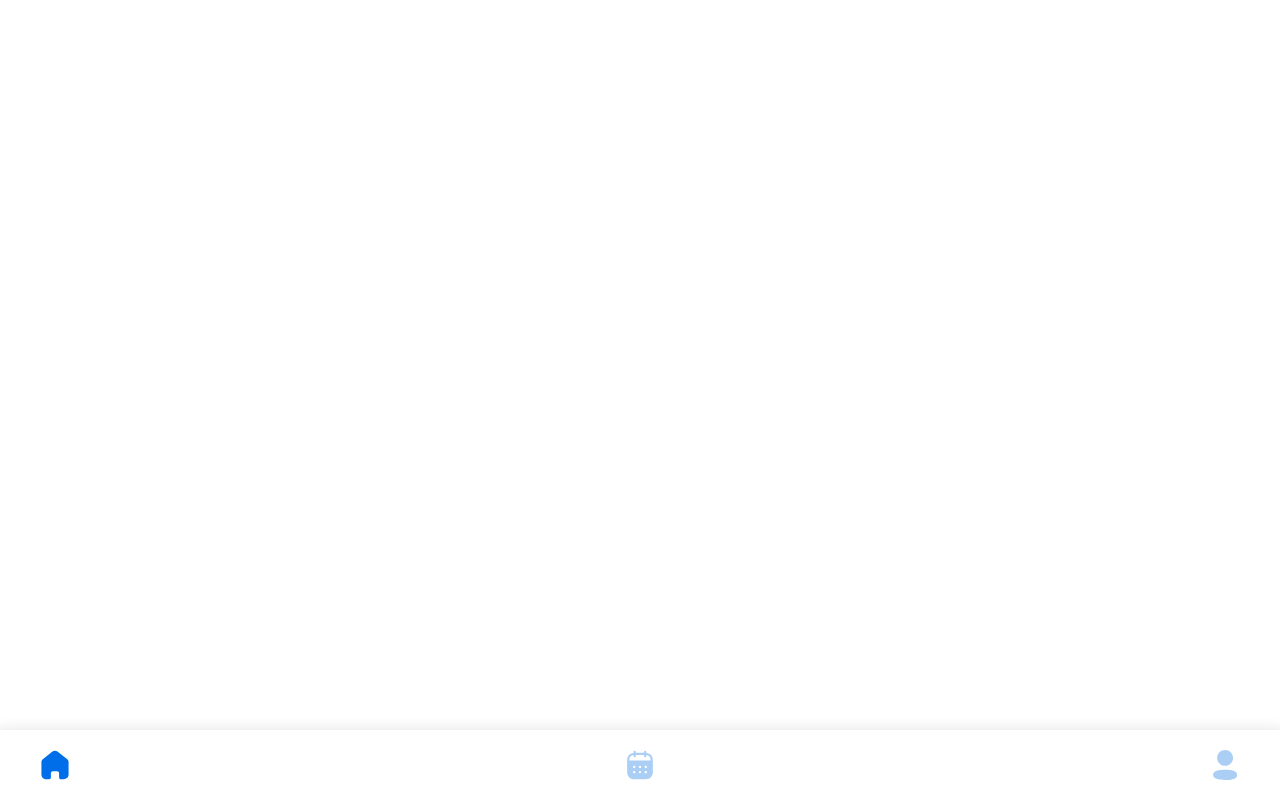
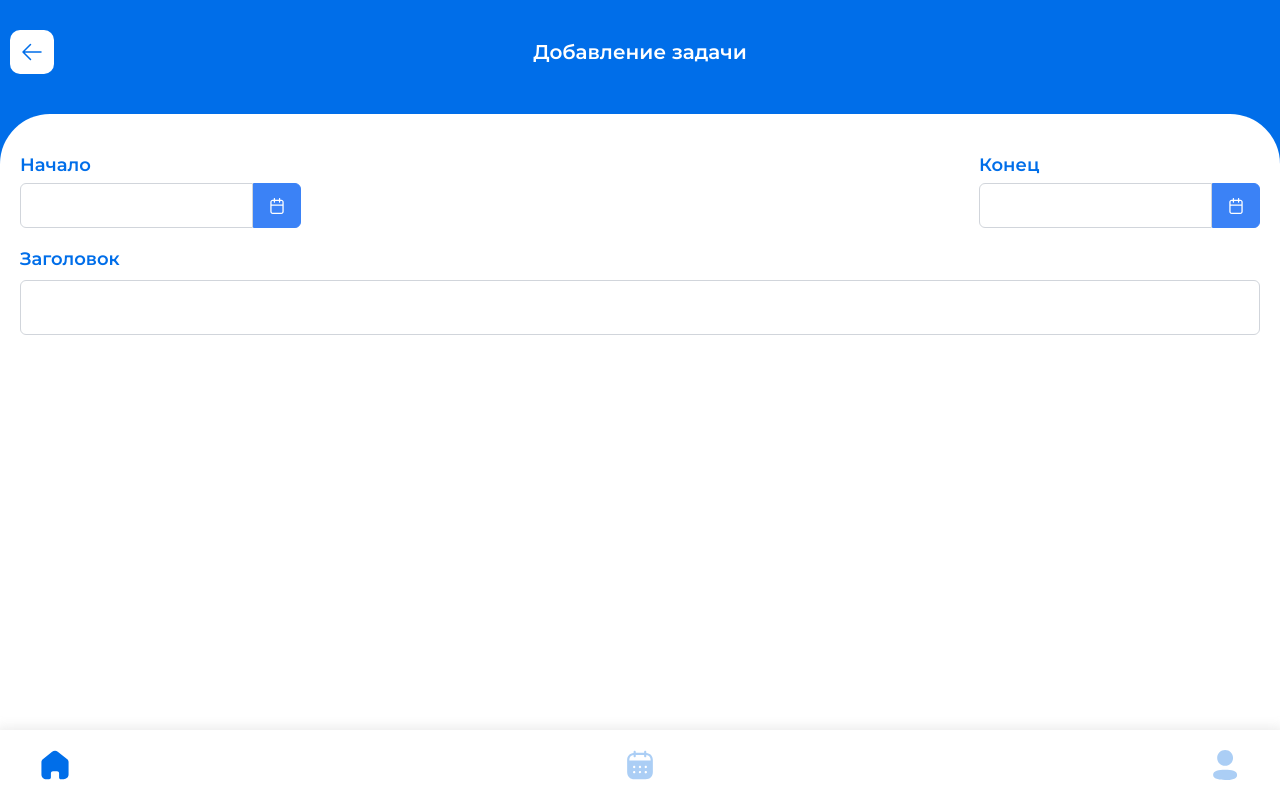
Before and after one commit to walentyao/scheduler, a Vue app: page /add-task in a window 1280 px wide. Built offline with nearby package versions, Linux system fonts and the light colour scheme; a web font is replaced by a local one.

Commit message:
verstka addTaskPage

```diff
--- a/package.json
+++ b/package.json
@@ -15,6 +15,7 @@
   "dependencies": {
     "@heroicons/vue": "^2.1.1",
     "pinia": "^2.1.7",
+    "primevue": "^3.45.0",
     "sass": "^1.69.5",
     "vue": "^3.3.11",
     "vue-router": "^4.2.5"
--- a/src/app/styles/style.scss
+++ b/src/app/styles/style.scss
@@ -1,11 +1,17 @@
 @import url('https://fonts.googleapis.com/css2?family=Montserrat:ital,wght@0,100;0,200;0,300;0,400;0,500;0,600;0,700;0,800;0,900;1,100;1,200;1,300;1,400;1,500;1,600;1,700;1,800;1,900&display=swap');
 
 
-* {
-  padding: 0;
-  margin: 0;
-  box-sizing: border-box;
-  font-family: 'Montserrat', sans-serif;
+/* Order */
+@layer reset, primevue;
+
+/* Reset CSS */
+@layer reset {
+  * {
+    padding: 0;
+    margin: 0;
+    box-sizing: border-box;
+    font-family: 'Montserrat', sans-serif;
+  }
 }
 
 #app {
@@ -56,3 +62,9 @@
     padding-left: 60px;
   }
 }
+
+.blue-title {
+  font-size: 18px;
+  color: var(--color-blue);
+  font-weight: 600;
+}
--- a/src/main.ts
+++ b/src/main.ts
@@ -1,7 +1,8 @@
 import './app/styles/style.scss';
+import 'primevue/resources/themes/lara-light-blue/theme.css';
 import { createApp } from 'vue';
 import { createPinia } from 'pinia';
-
+import PrimeVue from 'primevue/config';
 import App from './app/App.vue';
 import router from './app/providers/router';
 
@@ -9,5 +10,6 @@ const app = createApp(App);
 
 app.use(createPinia());
 app.use(router);
+app.use(PrimeVue);
 
 app.mount('#app');
--- a/src/pages/AddTaskPage/AddTaskPage.vue
+++ b/src/pages/AddTaskPage/AddTaskPage.vue
@@ -1,9 +1,115 @@
-<script setup lang="ts"></script>
+<script setup lang="ts">
+import CustomButton from '@/shared/components/CustomButton.vue';
+import Calendar from 'primevue/calendar';
+import InputText from 'primevue/inputtext';
+import { ArrowLeftIcon } from '@heroicons/vue/24/solid';
+import { ref } from 'vue';
+
+const buttondisplay = ref();
+</script>
 
 <template>
   <div class="add-task-page">
-    <header></header>
+    <header class="header add-task-page__header">
+      <div class="header__button">
+        <CustomButton
+          type="icon"
+          theme="reverse"
+          :icon="ArrowLeftIcon"
+        />
+      </div>
+      <span class="header__title">Добавление задачи</span>
+    </header>
+    <main class="main">
+      <div class="date main__date">
+        <div class="date__item">
+          <span class="blue-title">Начало</span>
+          <Calendar
+            v-model="buttondisplay"
+            showIcon
+            date-format="M-dd-yy"
+          />
+        </div>
+        <div class="date__item">
+          <span class="blue-title">Конец</span>
+          <Calendar
+            v-model="buttondisplay"
+            showIcon
+            date-format="M-dd-yy"
+          />
+        </div>
+      </div>
+      <div class="main__title">
+        <h3 class="blue-title">Заголовок</h3>
+        <InputText size="large" />
+      </div>
+
+      <div class="main__category"></div>
+    </main>
   </div>
 </template>
 
-<style scoped lang="scss"></style>
+<style scoped lang="scss">
+.add-task-page {
+  width: 100%;
+  background: var(--color-blue);
+  display: flex;
+  flex-direction: column;
+  row-gap: 30px;
+}
+
+.header {
+  margin-top: 20px;
+  padding: 20px;
+  position: relative;
+  display: flex;
+  align-items: center;
+  justify-content: center;
+
+  &__button {
+    position: absolute;
+    left: 10px;
+  }
+
+  &__title {
+    color: white;
+    font-weight: 600;
+    font-size: 20px;
+  }
+}
+
+.main {
+  flex: 1;
+  background: white;
+  padding: 20px;
+  border-radius: 50px 50px 0 0;
+
+  display: flex;
+  flex-direction: column;
+  row-gap: 20px;
+
+  &__date {
+    margin-top: 20px;
+  }
+
+  &__title {
+    display: flex;
+    flex-direction: column;
+    row-gap: 10px;
+  }
+}
+
+.date {
+  display: flex;
+  flex-direction: row;
+  justify-content: space-between;
+  align-items: center;
+  column-gap: 15px;
+
+  &__item {
+    display: flex;
+    flex-direction: column;
+    row-gap: 7px;
+  }
+}
+</style>
--- a/src/pages/DashboardPage/DashboardPage.vue
+++ b/src/pages/DashboardPage/DashboardPage.vue
@@ -93,6 +93,7 @@ import CheckboxSwitch from '@/shared/components/CheckboxSwitch.vue';
   flex-direction: column;
   row-gap: 30px;
 
+  padding: 10px;
   max-width: 375px;
   width: 100%;
 }
--- a/src/shared/components/CustomButton.vue
+++ b/src/shared/components/CustomButton.vue
@@ -2,21 +2,28 @@
 import { type Component } from 'vue';
 
 type TypeButton = 'primary' | 'icon';
+
 interface IProps {
   label?: string;
   icon?: Component;
   type: TypeButton;
+  theme?: string;
 }
 
 const props = defineProps<IProps>();
 
-const style = 'btn__' + props.type;
+const getStyle = (): string => {
+  let style = 'btn__' + props.type;
+  if (props.type === 'icon' && props.theme) style += ' btn__icon_' + props.theme;
+
+  return style;
+};
 </script>
 
 <template>
   <button
     class="btn"
-    :class="style"
+    :class="getStyle()"
   >
     <component
       v-if="icon"
@@ -29,6 +36,10 @@ const style = 'btn__' + props.type;
 
 <style scoped lang="scss">
 .btn {
+  --color-btn-back: var(--color-blue);
+  --color-btn-icon: white;
+  --color-btn-text: white;
+
   padding: 10px;
   border-radius: 10px;
   border: none;
@@ -44,8 +55,8 @@ const style = 'btn__' + props.type;
   transition: all 0.2s ease;
 
   &__primary {
-    background: var(--color-blue);
-    color: white;
+    background: var(--color-btn-back);
+    color: var(--color-btn-text);
 
     &:hover {
       background: rgba(126, 14, 218, 0.7);
@@ -55,13 +66,18 @@ const style = 'btn__' + props.type;
   &__icon {
     max-width: max-content;
     height: auto;
-    background: var(--color-blue);
+    background: var(--color-btn-back);
+
+    &_reverse {
+      --color-btn-back: white;
+      --color-btn-icon: var(--color-blue);
+    }
   }
 }
 
 .icon {
   width: 24px;
   height: 24px;
-  color: white;
+  color: var(--color-btn-icon);
 }
 </style>
--- a/src/shared/layouts/AppLayout.vue
+++ b/src/shared/layouts/AppLayout.vue
@@ -2,8 +2,12 @@
 
 <template>
   <div class="app-layout">
-    <RouterView />
-    <RouterView name="navigation" />
+    <div class="app-layout__page">
+      <RouterView />
+    </div>
+    <div class="app-layout__navigation">
+      <RouterView name="navigation" />
+    </div>
   </div>
 </template>
 
@@ -11,5 +15,21 @@
 .app-layout {
   --height-footer: 70px;
   position: relative;
+  height: 100vh;
+
+  display: flex;
+  flex-direction: column;
+
+  &__page {
+    flex: 1;
+    margin-bottom: var(--height-footer);
+  }
+
+  &__navigation {
+    position: fixed;
+    bottom: 0;
+    z-index: 1000;
+    width: 100%;
+  }
 }
 </style>
--- a/src/shared/layouts/PageLayout.vue
+++ b/src/shared/layouts/PageLayout.vue
@@ -9,13 +9,12 @@
 <style scoped lang="scss">
 .page-layout {
   width: 100%;
+  height: 100%;
   position: relative;
 
   display: flex;
   justify-content: center;
-  margin-bottom: var(--height-footer);
 
-  height: 100%;
   overflow: auto;
 }
 </style>
--- a/src/widgets/NavigationFooter/components/NavigationFooter.vue
+++ b/src/widgets/NavigationFooter/components/NavigationFooter.vue
@@ -59,10 +59,6 @@
 
 <style scoped lang="scss">
 .navigation {
-  position: fixed;
-  bottom: 0;
-  z-index: 1000;
-  width: 100%;
   height: var(--height-footer);
   padding: 20px 40px;
   background: white;
```
Also changed, not shown: 1 other file (tests, documents, lock files or other folders).
